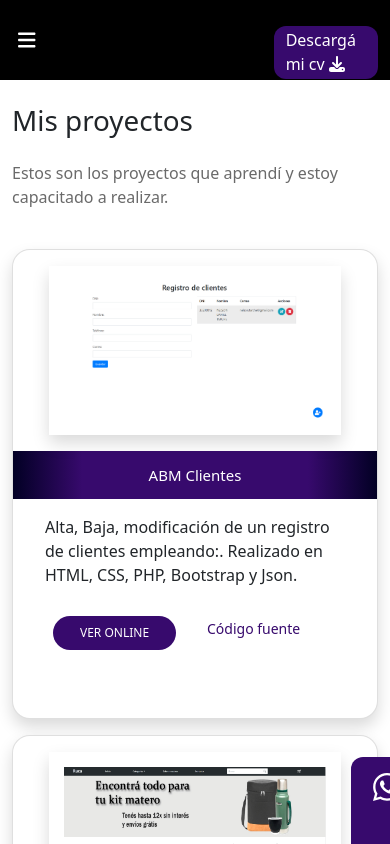
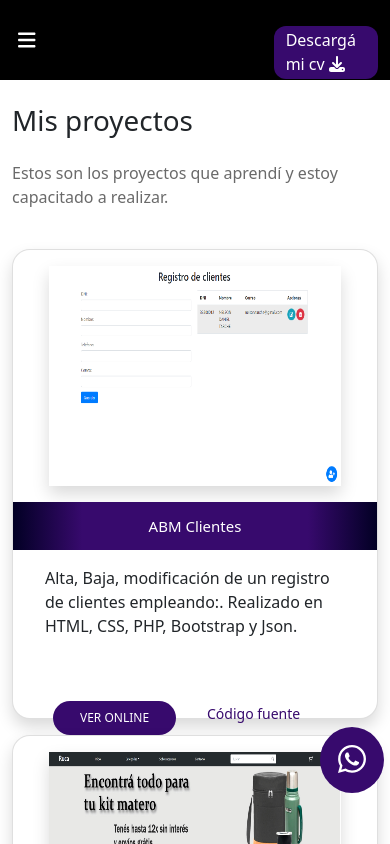
Before and after one commit to kevinfigueredo2000/Mi-Portfolio, a React (Create React App) app: page /proyectos in a window 390 px wide. Shown: the top 844 px of the page. Built offline with nearby package versions, Linux system fonts and the light colour scheme.

Commit message:
responsive

```diff
--- a/src/components/Contacto/Contacto.css
+++ b/src/components/Contacto/Contacto.css
@@ -39,3 +39,15 @@
 .contacto{
     margin-bottom: 30vh;
 }
+@media screen and (max-width: 767px){
+    #fa-whatsapp{
+        padding: 16px 18px 18px 18px;
+        border-radius: 50%;
+        bottom: 51px;
+        left: 82%;
+        position: fixed;
+    }
+    .contacto{
+        margin-bottom: 10px;
+    }
+}
--- a/src/components/Contacto/Contacto.jsx
+++ b/src/components/Contacto/Contacto.jsx
@@ -30,7 +30,7 @@ export const Contacto = () =>{
                 </Row>
             </Container>
             <div>
-                <a href="https://web.whatsapp.com/" target="_blank" rel="noreferrer"><FontAwesomeIcon icon={faWhatsapp} className="fa-whatsapp"/></a>
+                <a href="https://web.whatsapp.com/" target="_blank" rel="noreferrer"><FontAwesomeIcon icon={faWhatsapp} className="fa-whatsapp" id="fa-whatsapp"/></a>
             </div>
             <script src="https://smtpjs.com/v3/smtp.js"></script>
         </>
--- a/src/components/Proyectos/Proyectos.css
+++ b/src/components/Proyectos/Proyectos.css
@@ -15,10 +15,6 @@
     font-size: 14px;
     text-decoration: none;
 }
-.proyectos img{
-    padding: 15px;
-    height: 20vh;
-}
 .proyectos .sv{
     background: rgb(2,0,36);
     background: linear-gradient(90deg, rgba(2,0,36,1) 0%, rgba(55,10,109,1) 19%, rgba(55,10,109,1) 81%, rgba(2,0,36,1) 100%);
@@ -26,3 +22,16 @@
     margin-left: -16px;
     margin-right: -16px;
 }
+.imgFluida{
+    max-width: 100%;
+    height: 19vh;
+}
+@media screen and (max-width: 767px){
+    .imgFluida{
+        max-width: 100%;
+        height: 26vh;
+    }
+    #Row-VOnline-CFuente{
+        margin-top: 6vh;
+    }
+}
--- a/src/components/Proyectos/Proyectos.jsx
+++ b/src/components/Proyectos/Proyectos.jsx
@@ -11,7 +11,7 @@ export const Proyectos = () =>{
                     <div className="card shadow mb-3">
                         <div className="mx-3 my-3">
                             <Row className="mb-3 mx-2">
-                                <a href={projects.link} target="_blank" rel="noreferrer"><img src={projects.icon} className="img-fluid shadow" alt={projects.name}/></a>
+                                <a href={projects.link} target="_blank" rel="noreferrer"><img src={projects.icon} className="imgFluida shadow" alt={projects.name}/></a>
                             </Row>
                             <Row className="sv">
                                 <h2 className="my-2 text-center">{projects.name}</h2>
@@ -20,7 +20,7 @@ export const Proyectos = () =>{
                                 <p>{projects.description}</p>
                             </Row>
                             <Container>
-                                <Row className="mb-5">
+                                <Row className="mb-5" id="Row-VOnline-CFuente">
                                     <div className="col-sm-8 col">
                                         <a href={projects.link} target="_blank" type="button" id="btn_ver" rel="noreferrer">VER ONLINE</a>
                                     </div>
--- a/src/components/ProyectosPage/ProyectosPage.css
+++ b/src/components/ProyectosPage/ProyectosPage.css
@@ -22,3 +22,12 @@
 .proyectos{
     margin-bottom: 15vh;
 }
+@media screen and (max-width: 767px){
+    #fa-whatsapp{
+        padding: 16px 18px 18px 18px;
+        border-radius: 50%;
+        bottom: 51px;
+        left: 82%;
+        position: fixed;
+    }
+}
--- a/src/components/ProyectosPage/ProyectosPage.jsx
+++ b/src/components/ProyectosPage/ProyectosPage.jsx
@@ -25,7 +25,7 @@ export const ProyectosPage = () =>{
 
             </Container>
             <div>
-                <a href="https://web.whatsapp.com/" target="_blank" rel="noreferrer"><FontAwesomeIcon icon={faWhatsapp} className="fa-whatsapp"/></a>
+                <a href="https://web.whatsapp.com/" target="_blank" rel="noreferrer"><FontAwesomeIcon icon={faWhatsapp} className="fa-whatsapp" id="fa-whatsapp"/></a>
             </div>
         </>
     )
--- a/src/components/SobreMi/SobreMi.css
+++ b/src/components/SobreMi/SobreMi.css
@@ -90,3 +90,12 @@
 .fa-graduation-cap{
     font-size: 56px;
 }
+@media screen and (max-width: 767px){
+    #fa-whatsapp{
+        padding: 16px 18px 18px 18px;
+        border-radius: 50%;
+        bottom: 51px;
+        left: 77%;
+        position: fixed;
+    }
+}
--- a/src/components/SobreMi/SobreMi.jsx
+++ b/src/components/SobreMi/SobreMi.jsx
@@ -93,7 +93,7 @@ export const SobreMi = () =>{
                     <SobreMiEstudios/>
             </Container>
             <div>
-                <a href="https://web.whatsapp.com/" target="_blank" rel="noreferrer"><FontAwesomeIcon icon={faWhatsapp} className="fa-whatsapp"/></a>
+                <a href="https://web.whatsapp.com/" target="_blank" rel="noreferrer"><FontAwesomeIcon icon={faWhatsapp} className="fa-whatsapp" id="fa-whatsapp"/></a>
             </div>
         </Container>
     )
--- a/src/components/SobreMiEstudios/SobreMiEstudios.css
+++ b/src/components/SobreMiEstudios/SobreMiEstudios.css
@@ -31,3 +31,12 @@
 .right{
     margin-left: 80%;
 }
+@media screen and (max-width: 767px){
+    .right{
+        margin-left: 65%;
+    }
+    .imgFluida{
+        max-width: 120%;
+        height: 9vh;
+    }
+}
```
